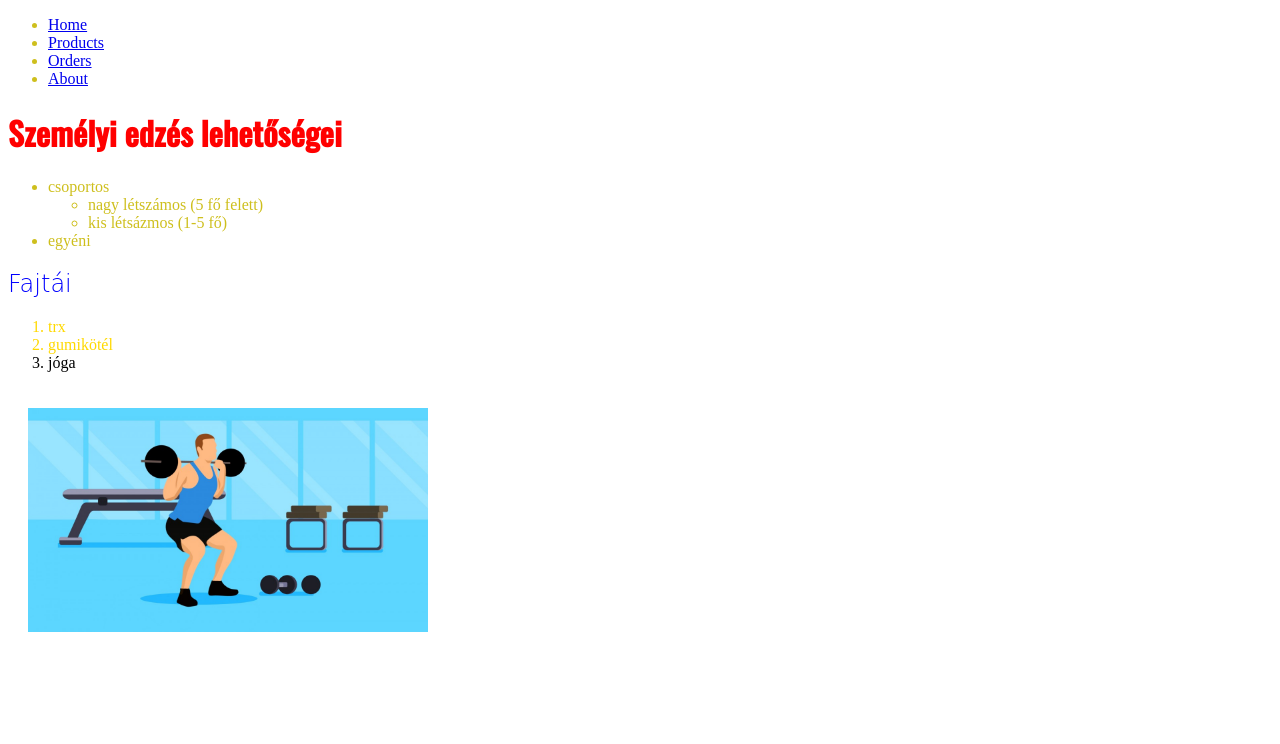
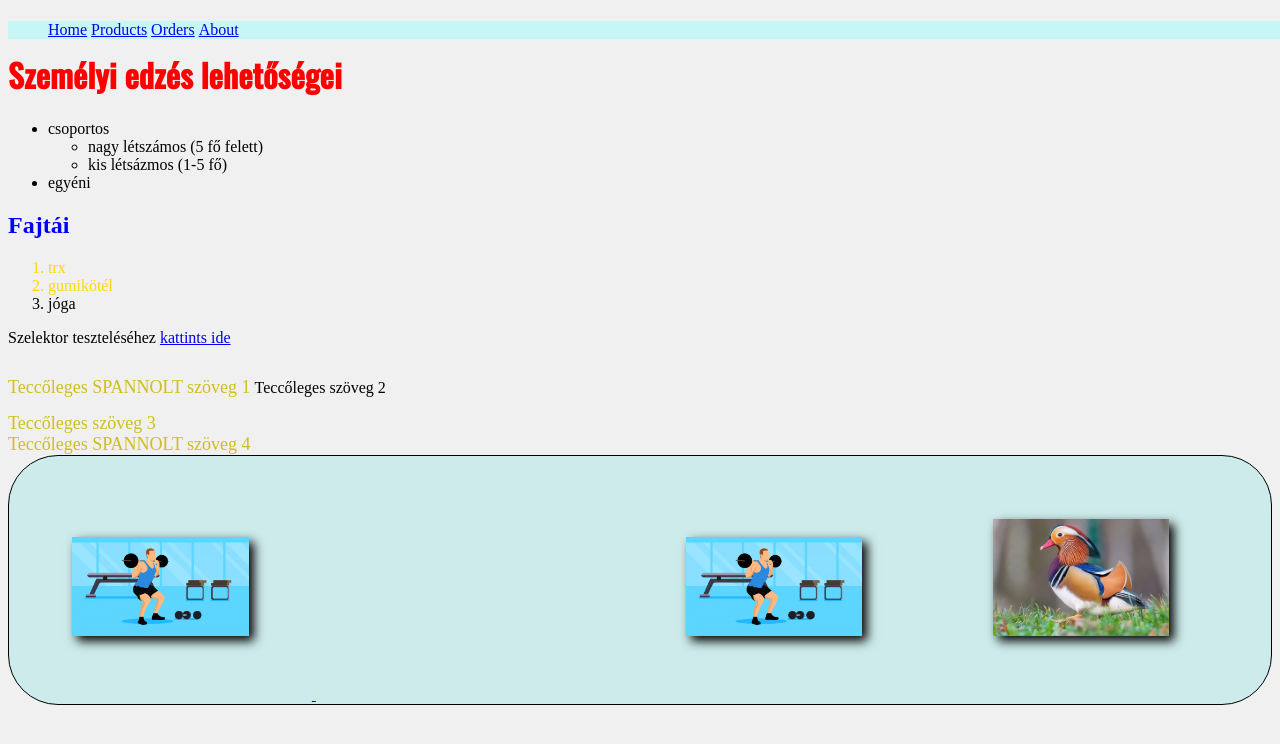
Before and after one commit to infomokus/infomokus.github.io, a plain HTML site: page index.html in a window 1280 px wide. Drawn offline with Linux system fonts and the light colour scheme.

Commit message:
elso proj

```diff
--- a/css/style.css
+++ b/css/style.css
@@ -1,19 +1,52 @@
+h1 {
+    color: #ff0000;
+    font-family: "newstyle";
+    padding-top: 30px;
+}
+
+h2 {
+    font-weight: bold;
+    color: blue;
+}
+
+img {
+    width: 14%;
+    margin: 5%;
+    box-shadow: 5px 5px 10px black;
+}
+
+table, th, td{
+    border: 1px solid black;
+    border-collapse: collapse;
+    text-align: center;
+}
 tr:nth-child(even) {
     background-color: #c2c2c2;
 }
 
-ul {
-    color: #cebf1d
+.content {
+    color: #cebf1d;
+    font-size: 18px;
+    margin: 0px;
 }
 
-h1 {
-    color: #ff0000;
-    font-family: "newstyle";
+.div {
+    display: inline-block;
 }
 
-img {
-    width: 400px;
-    margin: 20px;
+.fajtaElem {
+    color: rgb(255, 217, 0);
+}
+
+.img-div {
+    background-color: rgb(205, 235, 235);
+    border-radius: 50px;
+    border-style: solid;
+    border-width: 1px;
+}
+
+.spanyol {
+    text-transform: uppercase;
 }
 
 @font-face {
@@ -21,14 +54,47 @@ img {
     src: url(/infomokus.github.io/css/fonts/Oswald-Medium.ttf);
 }
 
-h2 {
-    font-family: 'Smooch', cursive;
-    font-weight: 100;
-    color: blue;
+#about_table {
+    min-width: 40%;
+    margin-left: auto;
+    margin-right: auto;
+
 }
 
-@import url('https://fonts.googleapis.com/css2?family=Smooch&display=swap');
+#htmlheadpozi {
+    position: fixed;
+    background-color:rgb(199, 246, 246);
+    min-width: 100%;
+    margin: 0px;
+}
 
-#fajtaElem{
-    color: rgb(255, 217, 0);
+#htmlheadpozi li{
+    display: inline;
 }
+
+#img-1 {
+    visibility: hidden;
+}
+
+body{background-color: #f0f0f0}
+
+.login-div{padding: 15px;
+          border: solid 1px #c0c0c0;
+          box-shadow: 5px 5px 10px;
+          display: inline-block}
+
+.login-div input{
+    display: block;
+    margin-bottom: 10px;
+}
+
+/*body div.login-div div
+  body div div
+  body div
+  body
+  akár az előzőeket is odaírhatnám az "input" elé*/
+ input.form-control[type=email]{
+    background: cyan;
+    padding: 5px;
+    box-shadow: 5px 5px 10px gray;
+}
--- a/index.html
+++ b/index.html
@@ -5,13 +5,13 @@
     <meta charset="UTF-8">
     <meta http-equiv="X-UA-Compatible" content="IE=edge">
     <meta name="viewport" content="width=device-width, initial-scale=1.0">
-    <title>Cucc</title>
+    <title>Home</title>
 
     <link rel="stylesheet" href="./css/style.css">
 </head>
 
 <body>
-    <ul>
+    <ul id="htmlheadpozi">
         <li>
             <a href="./index.html">Home</a>
         </li>
@@ -40,13 +40,28 @@
         Fajtái
     </h2>
     <ol>
-        <li id="fajtaElem">trx</li>
-        <li id="fajtaElem">gumikötél</li>
+        <li class="fajtaElem">trx</li>
+        <li class="fajtaElem">gumikötél</li>
         <li>jóga</li>
     </ol>
-    <a target="blank" href="https://google.hu">
+    <p>Szelektor teszteléséhez
+        <a href="./selector.html">kattints ide</a>
+    </p>
+
+    <p class="content div">Teccőleges <span class="spanyol"> spannolt </span> szöveg 1</p>
+
+    <p class="div">Teccőleges szöveg 2</p>
+
+    <p class="content">Teccőleges szöveg 3</p>
+    <p class="content">Teccőleges <span class="spanyol"> spannolt </span> szöveg 4</p>
+    <div class="img-div">
+        <a target="blank" href="https://google.hu">
+            <img src="./img/sulyzos.jpg" alt="sulyzós">
+        </a>
+        <img id="img-1" src="./img/Mandarin.jpg" alt="mandi">
         <img src="./img/sulyzos.jpg" alt="sulyzós">
-    </a>
+        <img src="./img/Mandarin.jpg" alt="mandi">
+    </div>
 </body>
 
 </html>
```
Also changed, not shown: Pages/orders.html (+1 -1 lines), Pages/products.html (+1 -1 lines), about.html (+2 -2 lines), selector.html (added, +31 -0 lines), img/Mandarin.jpg (added).
